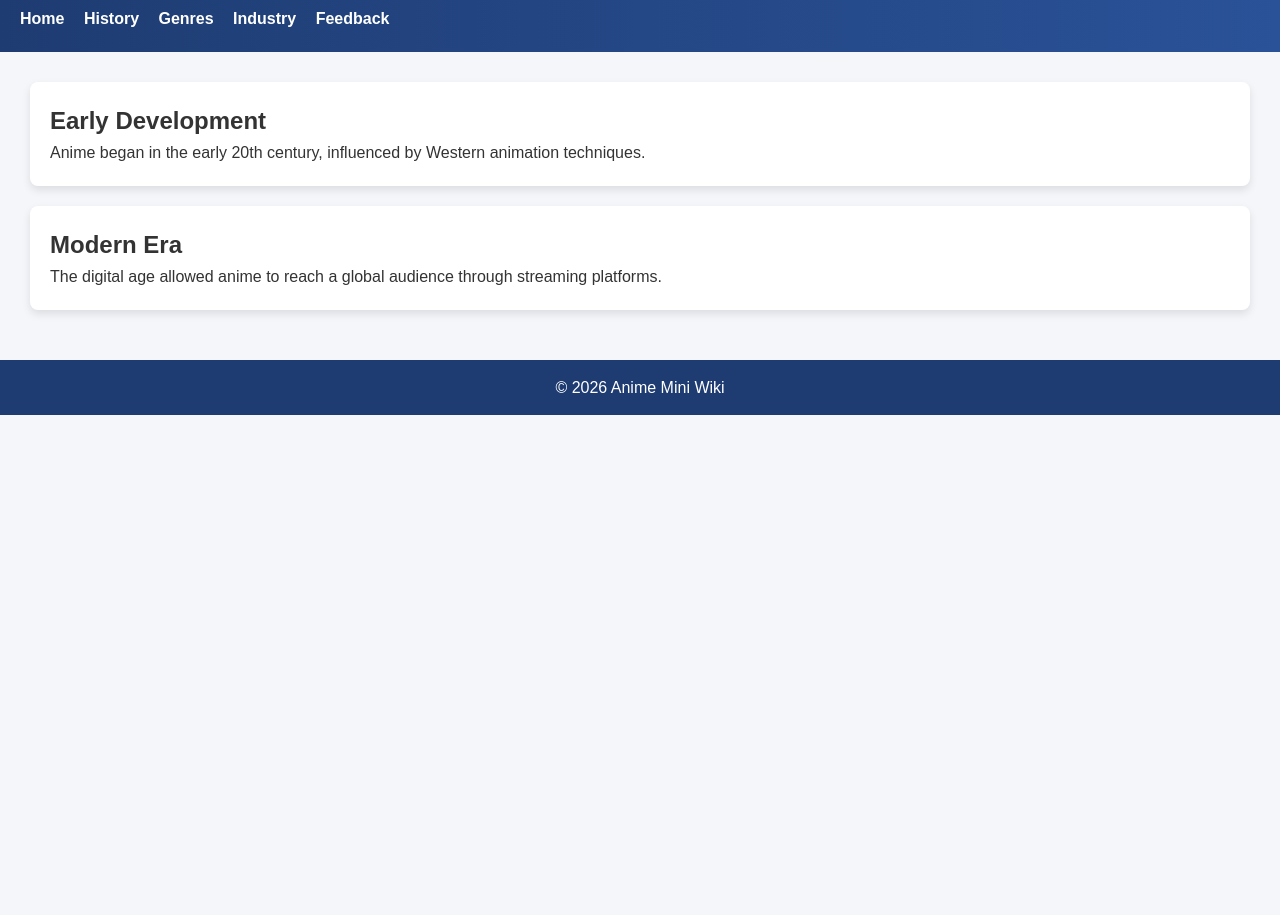
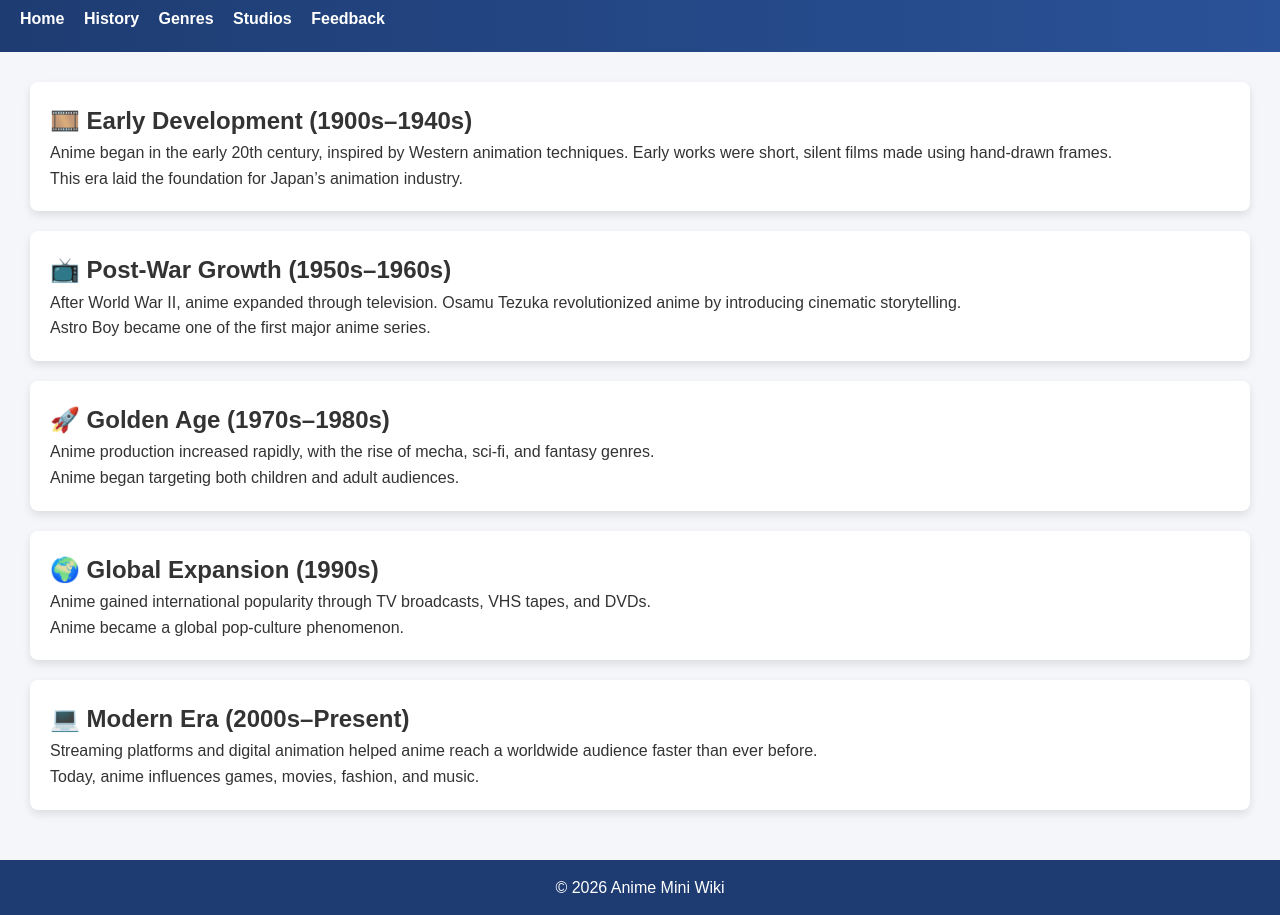
Before and after one commit to DreadlordXaos/AnimeMiniWiki, a plain HTML site: page history.html in a window 1280 px wide. Shown: the part 65-980 px from the top of the page. Before the commit the page ends 800 px from the top, so only its background shows below. Drawn offline with Linux system fonts and the light colour scheme.

Commit message:
update website

```diff
--- a/history.html
+++ b/history.html
@@ -12,21 +12,68 @@
     <a href="index.html">Home</a>
     <a href="history.html">History</a>
     <a href="genres.html">Genres</a>
-    <a href="industry.html">Industry</a>
+    <a href="industry.html">Studios</a>
     <a href="feedback.html">Feedback</a>
   </nav>
 </header>
 
 <main>
-  <section>
-    <h2>Early Development</h2>
-    <p>Anime began in the early 20th century, influenced by Western animation techniques.</p>
+
+  <section class="history-box">
+    <h2>🎞️ Early Development (1900s–1940s)</h2>
+    <p>
+      Anime began in the early 20th century, inspired by Western animation techniques.
+      Early works were short, silent films made using hand-drawn frames.
+    </p>
+    <p class="highlight">
+      This era laid the foundation for Japan’s animation industry.
+    </p>
   </section>
 
-  <section>
-    <h2>Modern Era</h2>
-    <p>The digital age allowed anime to reach a global audience through streaming platforms.</p>
+  <section class="history-box">
+    <h2>📺 Post-War Growth (1950s–1960s)</h2>
+    <p>
+      After World War II, anime expanded through television.
+      Osamu Tezuka revolutionized anime by introducing cinematic storytelling.
+    </p>
+    <p class="highlight">
+      Astro Boy became one of the first major anime series.
+    </p>
   </section>
+
+  <section class="history-box">
+    <h2>🚀 Golden Age (1970s–1980s)</h2>
+    <p>
+      Anime production increased rapidly, with the rise of mecha, sci-fi,
+      and fantasy genres.
+    </p>
+    <p class="highlight">
+      Anime began targeting both children and adult audiences.
+    </p>
+  </section>
+
+  <section class="history-box">
+    <h2>🌍 Global Expansion (1990s)</h2>
+    <p>
+      Anime gained international popularity through TV broadcasts,
+      VHS tapes, and DVDs.
+    </p>
+    <p class="highlight">
+      Anime became a global pop-culture phenomenon.
+    </p>
+  </section>
+
+  <section class="history-box">
+    <h2>💻 Modern Era (2000s–Present)</h2>
+    <p>
+      Streaming platforms and digital animation helped anime reach a worldwide
+      audience faster than ever before.
+    </p>
+    <p class="highlight">
+      Today, anime influences games, movies, fashion, and music.
+    </p>
+  </section>
+
 </main>
 
 <footer>
```
Also changed, not shown: feedback.html (+1 -1 lines), genres.html (+50 -14 lines), gg.html (added, +36 -0 lines), index.html (+1 -1 lines), industry.html (+16 -1 lines), style.css (line endings or trailing spaces), 1 other file.
